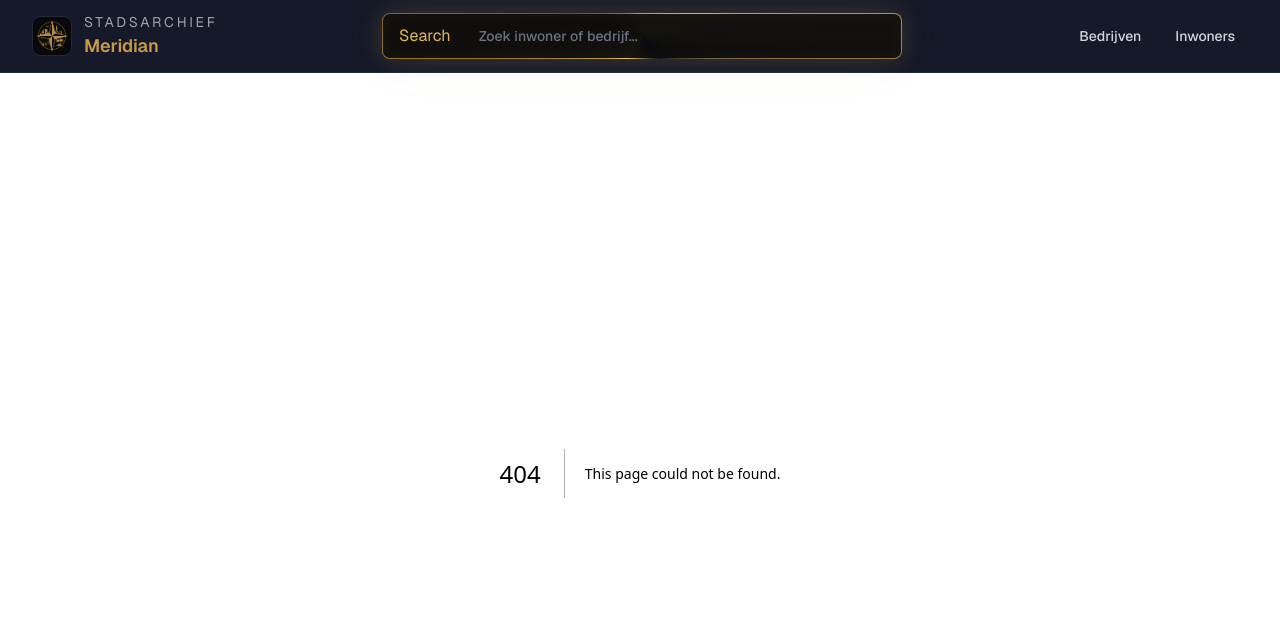
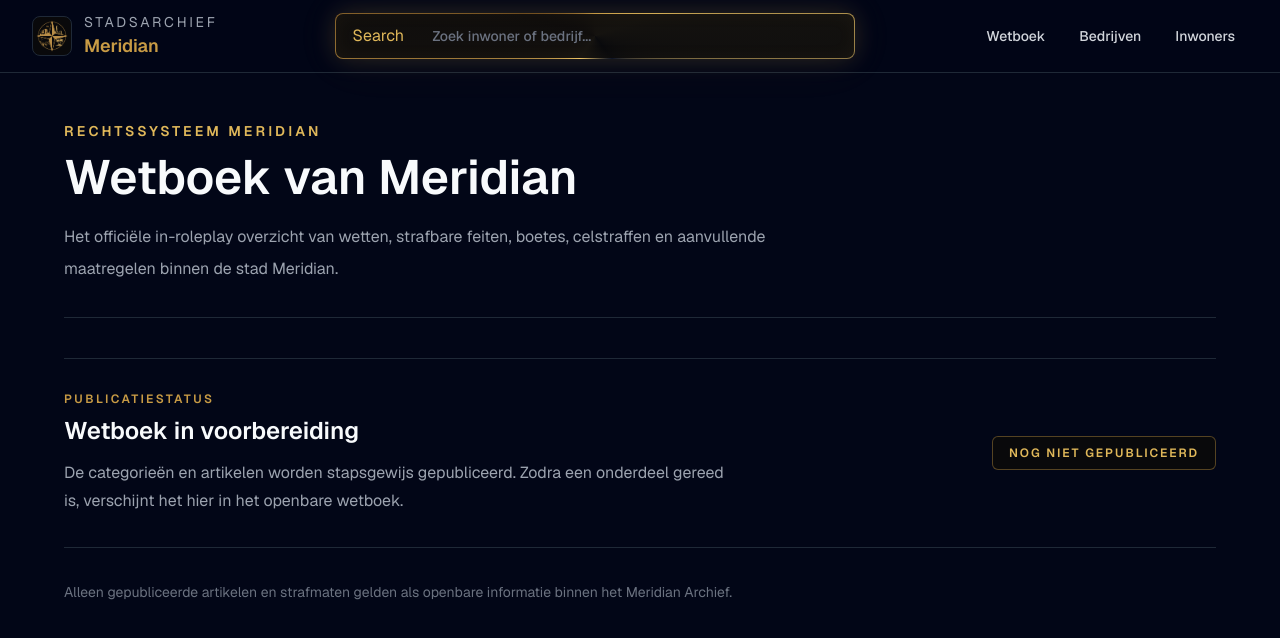
Before and after one commit to kingfreshRLLMN/meridianarchief, a Next.js app: page /wetboek in a window 1280 px wide. Before the commit this address had no page. Shown: the top 638 px of the page. Built offline with nearby package versions, Linux system fonts and the light colour scheme.

Commit message:
Add in-roleplay Meridian lawbook

```diff
--- /dev/null
+++ b/app/wetboek/page.tsx
@@ -0,0 +1,56 @@
+import type { Metadata } from "next";
+
+export const metadata: Metadata = {
+  title: "Wetboek",
+  description:
+    "Het openbare wetboek van Meridian met wetten, overtredingen en bijbehorende straffen.",
+};
+
+export default function LawbookPage() {
+  return (
+    <main className="min-h-screen bg-[#020617] px-4 py-12 text-[#f8fafc] md:px-8">
+      <section className="mx-auto max-w-6xl">
+        <header className="border-b border-[#1f2937] pb-8">
+          <p className="text-sm font-semibold uppercase tracking-[0.22em] text-[#e0b85a]">
+            Rechtssysteem Meridian
+          </p>
+          <h1 className="mt-3 text-4xl font-semibold md:text-5xl">
+            Wetboek van Meridian
+          </h1>
+          <p className="mt-5 max-w-3xl leading-8 text-[#9ca3af]">
+            Het officiële in-roleplay overzicht van wetten, strafbare feiten,
+            boetes, celstraffen en aanvullende maatregelen binnen de stad
+            Meridian.
+          </p>
+        </header>
+
+        <section className="mt-10 border-y border-[#1f2937] py-8">
+          <div className="flex flex-col items-start justify-between gap-5 sm:flex-row sm:items-center">
+            <div>
+              <p className="text-xs font-semibold uppercase tracking-[0.2em] text-[#c89b45]">
+                Publicatiestatus
+              </p>
+              <h2 className="mt-2 text-2xl font-semibold">
+                Wetboek in voorbereiding
+              </h2>
+              <p className="mt-3 max-w-2xl leading-7 text-[#9ca3af]">
+                De categorieën en artikelen worden stapsgewijs gepubliceerd.
+                Zodra een onderdeel gereed is, verschijnt het hier in het
+                openbare wetboek.
+              </p>
+            </div>
+
+            <span className="shrink-0 rounded-md border border-[#c89b45]/40 bg-[#09090b] px-4 py-2 text-xs font-semibold uppercase tracking-[0.16em] text-[#e0b85a]">
+              Nog niet gepubliceerd
+            </span>
+          </div>
+        </section>
+
+        <footer className="mt-8 text-sm leading-6 text-[#6b7280]">
+          Alleen gepubliceerde artikelen en strafmaten gelden als openbare
+          informatie binnen het Meridian Archief.
+        </footer>
+      </section>
+    </main>
+  );
+}
--- a/components/navbar.tsx
+++ b/components/navbar.tsx
@@ -3,6 +3,7 @@ import Image from "next/image";
 import NavbarSearch from "@/components/navbar-search";
 
 const navItems = [
+  { href: "/wetboek", label: "Wetboek" },
   { href: "/businesses", label: "Bedrijven" },
   { href: "/characters", label: "Inwoners" },
 ];
```
